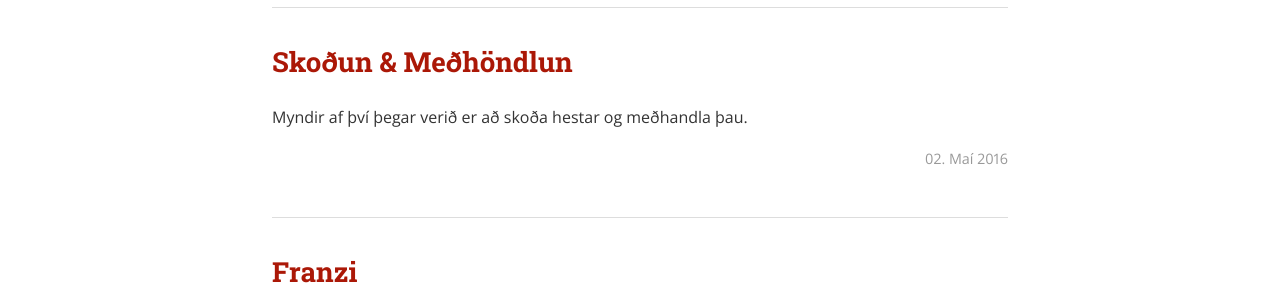
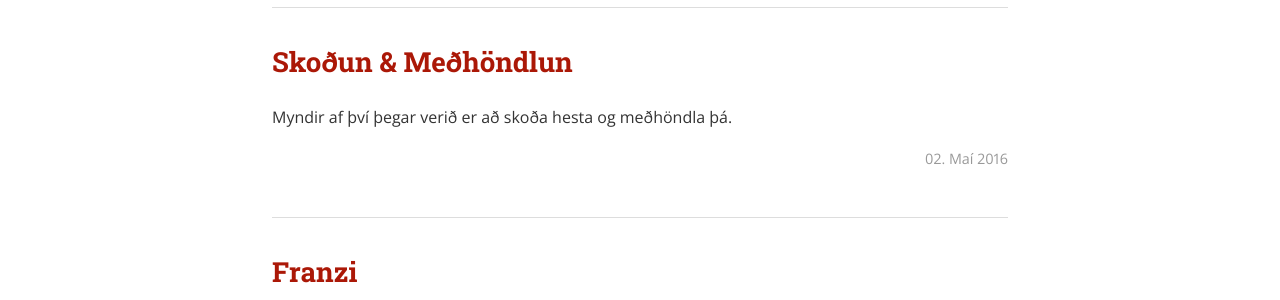
Before and after one commit to FancyFanz/FancyFanz.github.io, a Jekyll site: the page built from index.html, in a window 1280 px wide. Shown: the part 1005-1305 px from the top of the page. Built offline with Jekyll 4.4.1, drawn with Linux system fonts in a browser that asks for light colours; nearby versions of some CDN libraries; library files that are not in the unit come from our copies.

Commit message:
Update 2016-05-02-tour-is.md

```diff
--- a/albums/_posts/2016-05-02-tour-is.md
+++ b/albums/_posts/2016-05-02-tour-is.md
@@ -75,4 +75,4 @@ images:
     dropbox_thumb: https://www.dropbox.com/s/x1phovimhmgfr1j/
 ---
 
-Myndir af því þegar verið er að skoða hestar og meðhandla þau.
+Myndir af því þegar verið er að skoða hesta og meðhöndla þá.
```
